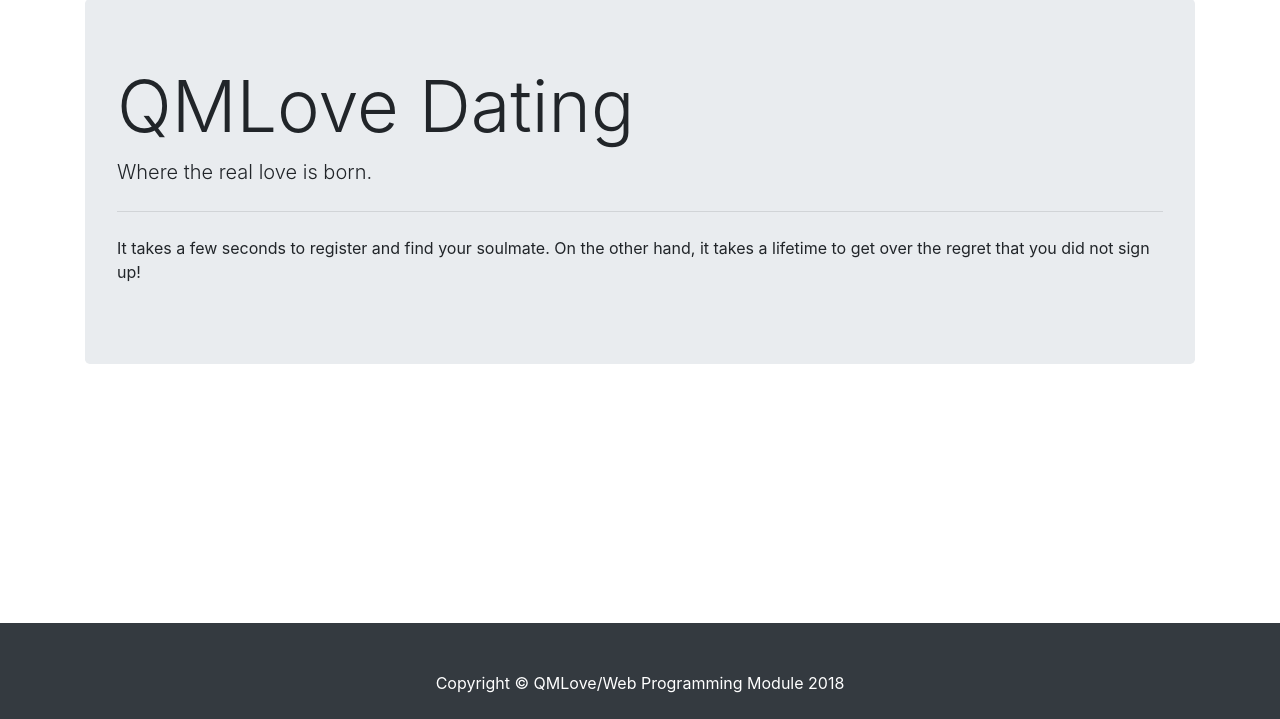
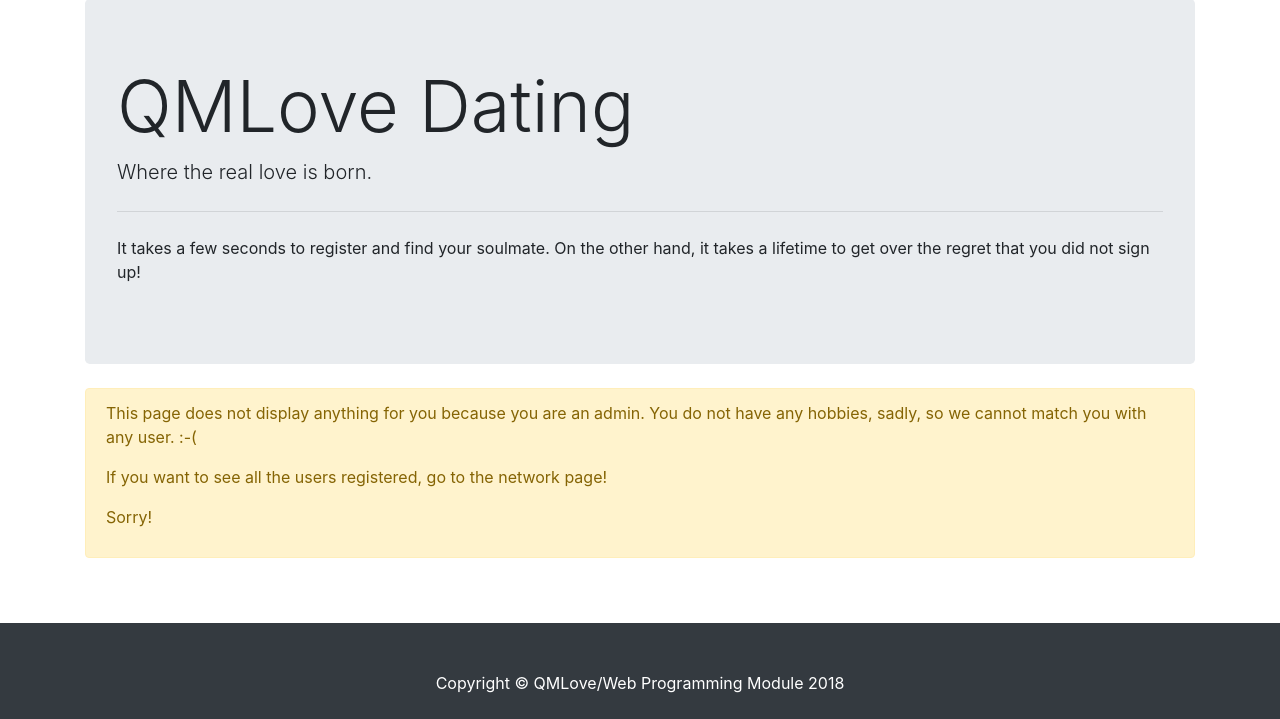
Before and after one commit to dtmotr123/MatchingWebsite, a Django app: page / in a window 1280 px wide. Shown: the part 81-800 px from the top of the page. Run offline with Django 3.2, Linux system fonts and the light colour scheme; a user stored in the database is signed in; parts of the project's set-up code (start-up, migrations or seed data) failed here and were passed over; some libraries are stand-ins or nearby versions.

Commit message:
added first time messages for new users and for admin

```diff
--- a/MatchingSite/MatchingSite/wsgi.py
+++ b/MatchingSite/MatchingSite/wsgi.py
@@ -8,11 +8,8 @@ https://docs.djangoproject.com/en/2.1/howto/deployment/wsgi/
 """
 
 import os
-
 from django.core.wsgi import get_wsgi_application
-from whitenoise.django import DjangoWhiteNoise
 
 os.environ.setdefault('DJANGO_SETTINGS_MODULE', 'MatchingSite.settings')
 
 application = get_wsgi_application()
-application = DjangoWhiteNoise(application)
--- a/MatchingSite/QMLove/templates/QMLove/index.html
+++ b/MatchingSite/QMLove/templates/QMLove/index.html
@@ -21,6 +21,45 @@
     </header>
 
     {% if user.is_authenticated %}
+
+    {% if user.date_joined|date:"D d M Y H:i" == user.last_login|date:"D d M Y H:i" %}
+      <div class="alert alert-success" role="alert">
+        <p>
+          Hello, {{ user }}! We want to say a warm welcome to our site! We try our best to match you with people with the most hobbies in common.
+          We think that the more hobbies in common, the better the chances are that you will make a perfect couple or an ideal friendship.
+        </p>
+
+        <p>
+          Thus, on this page, you will only see people that have as many hobbies in common with you as possible.
+          If you want to search for people based on age, hobbies and gender go to the network page.
+        </p>
+
+        <p>
+          P.S: Do not worry, the message will disappear soon!
+        </p>
+
+        <p>
+          Happy surfing!
+        </p>
+      </div>
+    {% endif %}
+
+    {% if user.is_staff %}
+      <div class="alert alert-warning" role="alert">
+        <p>
+          This page does not display anything for you because you are an admin.
+          You do not have any hobbies, sadly, so we cannot match you with any user. :-(
+        </p>
+
+        <p>
+          If you want to see all the users registered, go to the network page!
+        </p>
+
+        <p>
+          Sorry!
+        </p>
+      </div>
+    {% endif %}
 
     <!-- Page Features -->
     <div class="row text-center">
--- a/MatchingSite/QMLove/views.py
+++ b/MatchingSite/QMLove/views.py
@@ -37,6 +37,8 @@ def index(request):
         # extracts the users from the counter
         # similar_interests stores user1, user2, etc.
         similar_interests = [user for user,count in related_users_sorted]
+
+        print(request.user.last_login, request.user.date_joined)
 
         return render(request, "QMLove/index.html", {'similar_interests': similar_interests, 'hobbies': hobbies})
     # if no user is authenticated, display all the users registered
--- a/MatchingSite/runtime.txt
+++ /dev/null
@@ -1 +0,0 @@
-python-3.5.6
```
Also changed, not shown: MatchingSite/MatchingSite/settings.py (+2 -14 lines), MatchingSite/db.sqlite3, 2 other files.
